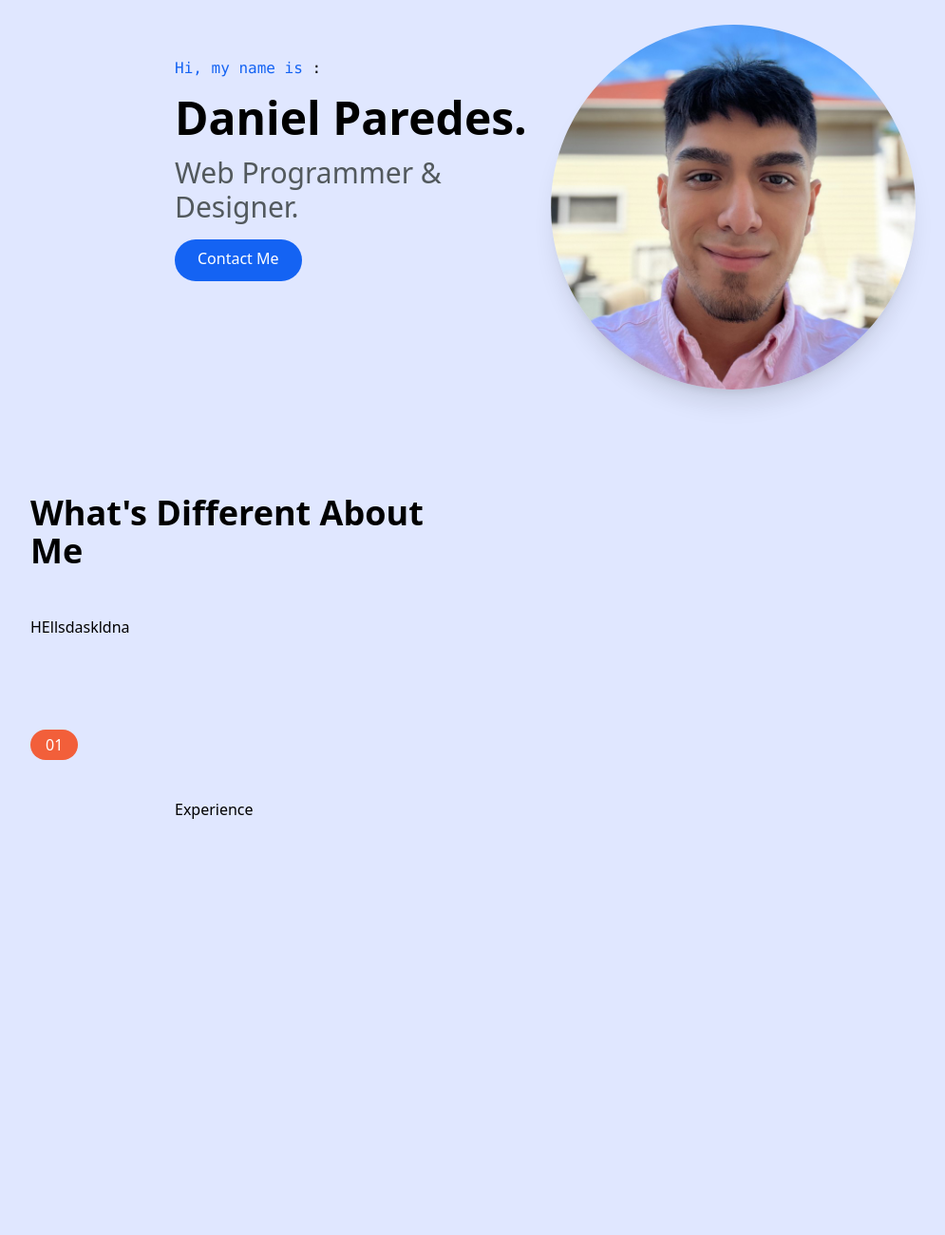
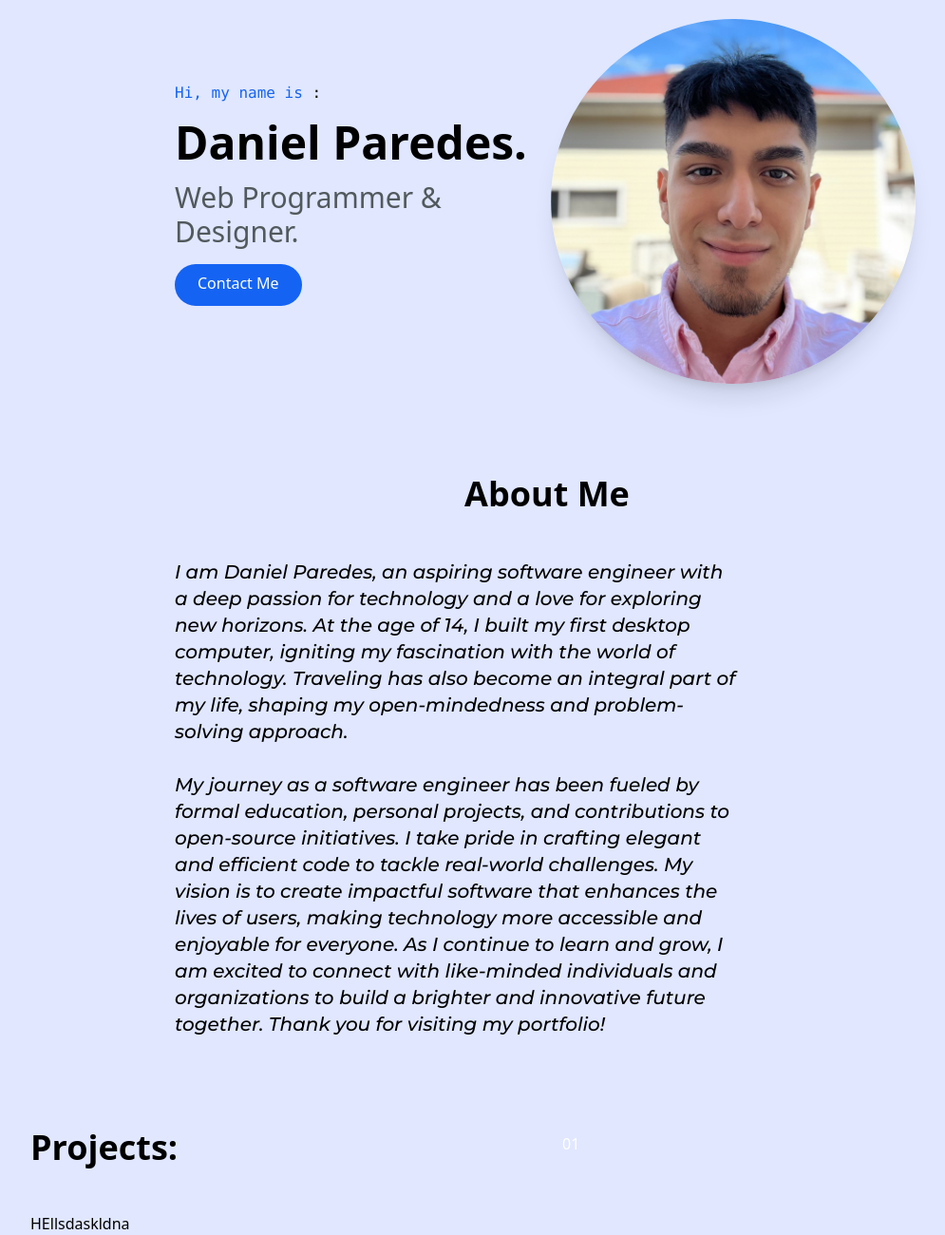
Before and after one commit to iiweby/Main-Portfolio, a website: page index.html in a window 1280 px wide. Shown: the part 120-1420 px from the top of the page at 95% size, without its empty margins (64-1059 px from the left). Before the commit the page ends 1112 px from the top, so only its background shows below. Drawn offline with Linux system fonts and the light colour scheme; a web font is replaced by a local one.

Commit message:
new changes

```diff
--- a/index.html
+++ b/index.html
@@ -36,9 +36,9 @@
     <!-- Hero Section -->
     <section id="hero">
         <!-- Flex Container -->
-        <div class="container flex flex-col items-center px-24 mx-auto mt-10 space-y-0 md:flex-row md:space-y-0">
+        <div class="container flex flex-col items-center px-24 mx-auto mt-12 space-y-0 md:flex-row md:space-y-0">
             <!-- Left Item -->
-            <div class="flex flex-col mb-32 space-y-4 mt-12 md:w-1/2">
+            <div class="flex flex-col mb-16 space-y-4 mt-12 md:w-1/2">
                 <p class="font-mono max-w-sm text-center text-blueRibbon md:text-left">
                     Hi, my name is <Span class="text-black">:</Span>
                 </p>
@@ -49,13 +49,39 @@
                     Web Programmer & Designer.
                 </p>
                 <div class="flex justify-center md:justify-start">
-                    <a href="" target= "_blank" class="hover:scale-105 ease-in duration-500 hidden md:block p-3 pt-2 px-6 text-white bg-blueRibbon rounded-full baseline hover:bg-darkBlueRibbon">Contact Me</a>
+                    <a href="" target= "_blank" class="hover:scale-105 ease-in duration-500 md:block p-3 pt-2 px-6 text-white bg-blueRibbon rounded-full baseline hover:bg-darkBlueRibbon">Contact Me</a>
                 </div>
             </div>
             <!-- Image -->
-            <div class="hidden md:block md:w-1/2">
-               <img class="rounded-full w-96 h-96 mx-auto h-auto max-w-xl shadow-xl dark:shadow-gray-800" src="img/Picture-Of-Me.jpeg" alt="Photo Of Daniel Paredes">
+            <div class=" md:block md:w-1/2">
+               <img class="rounded-full w-48 h-48 mx-auto h-auto max-w-xl shadow-xl dark:shadow-gray-800 md:w-96 md:h-96" src="img/Picture-Of-Me.jpeg" alt="Photo Of Daniel Paredes">
             </div>
+        </div>
+    </section>
+    <!-- About Me Section -->
+    <section id="aboutMe">
+        <!-- Flex Container -->
+        <div class="container flex flex-col px-24 mx-auto mt-24 space-y-12">
+            <div class="flex flex-col space-y-12">
+                <!-- About Me -->
+                <h1 class="text-center text-4xl font-bold">About Me</h1>
+
+                    <div class="flex flex-row">
+                        <div class="font-Montserrat text-xl md: pr-48">
+                         <p>
+                            I am Daniel Paredes, an aspiring software engineer with a deep passion for technology and a love for exploring new horizons. At the age of 14, I built my first desktop computer, igniting my fascination with the world of technology. Traveling has also become an integral part of my life, shaping my open-mindedness and problem-solving approach.
+
+                         <br>
+                         <br>
+
+                            My journey as a software engineer has been fueled by formal education, personal projects, and contributions to open-source initiatives. I take pride in crafting elegant and efficient code to tackle real-world challenges. My vision is to create impactful software that enhances the lives of users, making technology more accessible and enjoyable for everyone. As I continue to learn and grow, I am excited to connect with like-minded individuals and organizations to build a brighter and innovative future together. Thank you for visiting my portfolio!
+                         </p>
+                        </div>
+                            <img src="" alt="">
+
+                     </div>
+            </div>
+
         </div>
     </section>
     <!-- Features Section-->
@@ -65,35 +91,37 @@
             <!-- What's Different -->
             <div class="flex flex-col space-y-12 md:w-1/2">
                 <h2 class="max-w-md text-4xl font-bold text-center md:text-left">
-                    What's Different About Me
+                    Projects:
                 </h2>
                 <p class="max-w-sm text-center text-darkGreyishBlue md:text-left">
                     HEllsdaskldna
                 </p>
-            <div>
+            </div>
         <!-- Numbered List -->
-            </div class="flex flex-col space-y-8 md:w-1/2">
+            <div class="flex flex-col space-y-8 md:w-1/2">
             <!-- List Item 1 -->
-             <div class="flex flex-col space-y-3 md:space-y-0 md:space-x-6 md:flex-row">
+                <div class="flex flex-col space-y-3 md:space-y-0 md:space-x-6 md:flex-row">
                 <!-- Heading -->
-                <div class="rounded-l-full bg-brightRedSupLight md:bg-transparent">
-                    <div class="flex items-center space-x-2">
-                        <div class="px-4 py-2 text-white rounded-full md:py-1 bg-brightRed">01</div>
+                    <div class="rounded-l-full bg-brightRedSupLight md:bg-transparent">
+                        <div class="flex-items-center space-x-2">
+                            <div class="px-4 py-2 text-white rounded-full md:py-1 bg:brightRed">
+                                01
+                            </div>
+                        </div>
                     </div>
                 </div>
-             </div>
             </div>
         </div>
     </section>
 
-    <!-- Experience -->
+    <!-- Experience
     <section id="Experience">
-        <!-- Container -->
+         Container
     <div class="container flex flex-col items-center px-24 mx-auto mt-10 space-y-0 md:flex-row md:space-y-0">
         <div class="container flex flex-col mb-32 space-y-4 md:w-1/2">
             <p class="font-belanosima">Experience</p>
         </div>
-    </div>
+    </div>-->
     </section>
 
 </body>
--- a/input.css
+++ b/input.css
@@ -1,6 +1,7 @@
 @import url('https://fonts.googleapis.com/css2?family=Tangerine&display=swap');
 @import url('https://fonts.googleapis.com/css2?family=IBM+Plex+Mono:wght@100&family=Tangerine&display=swap');
 @import url('https://fonts.googleapis.com/css2?family=Belanosima&display=swap');
+@import url('https://fonts.googleapis.com/css2?family=Montserrat:ital,wght@1,200;1,500&display=swap');
 
 @tailwind base;
 @tailwind components;
--- a/tailwind.config.js
+++ b/tailwind.config.js
@@ -11,13 +11,10 @@ module.exports = {
     },
     extend: {
       fontFamily: {
-       'tangerine' : ['Tangerine', 'cursive'],
-       fontFamily: {
-      'Mono' : ['IBM Plex Mono', 'monospace']
-       },
-       fontFamily: {
-        'belanosima' : ['belanosima', 'sans-serif']
-         },
+        'tangerine': ['Tangerine', 'cursive'],
+        'Mono': ['IBM Plex Mono', 'monospace'],
+        'belanosima': ['belanosima', 'sans-serif'],
+        'Montserrat': ['Montserrat', 'sans-serif'],
       },
       colors: {
         brightRed: 'hsl (12, 88%, 59%)',
```
Also changed, not shown: css/main.css.
